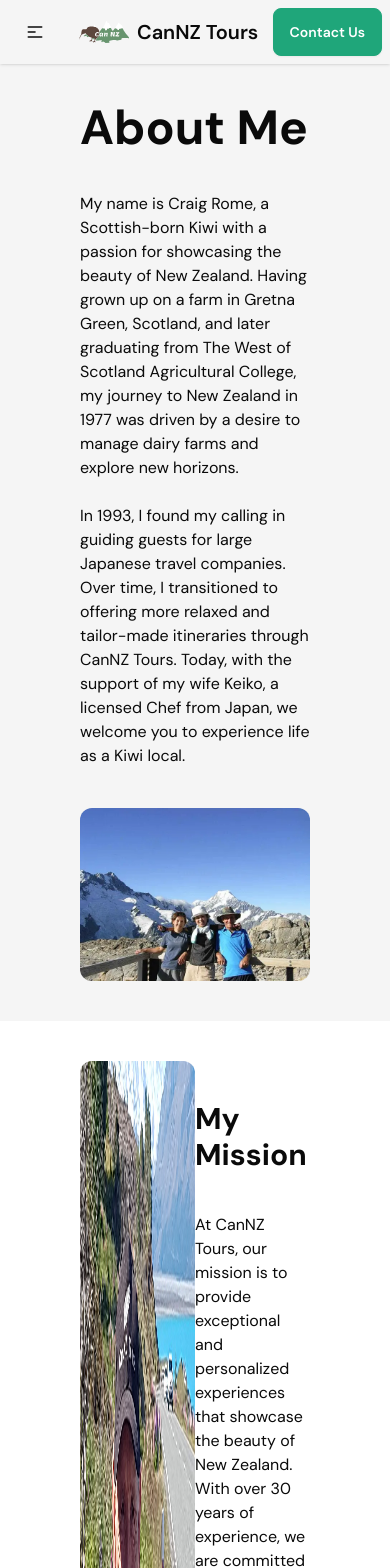
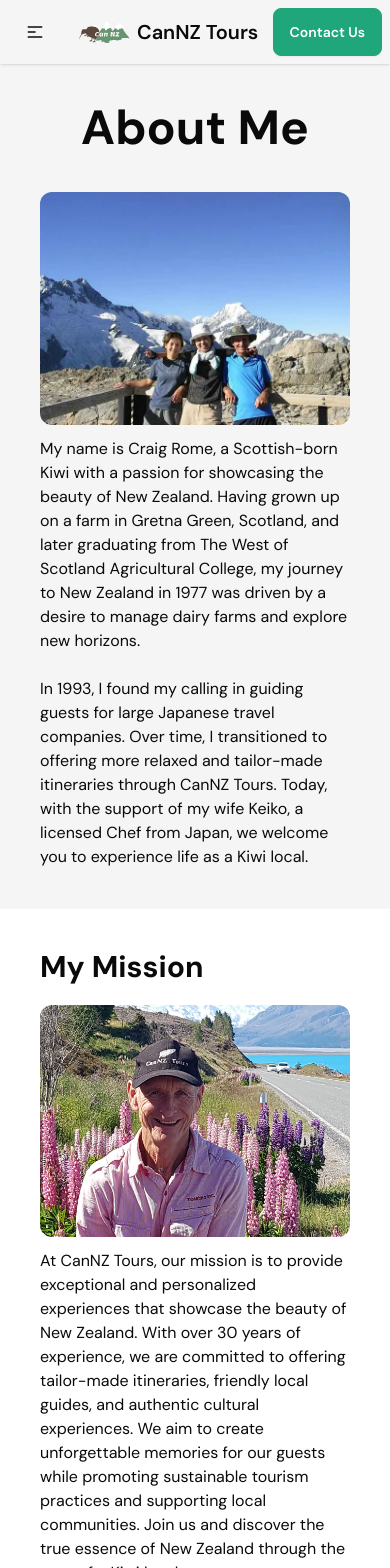
Before and after one commit to lukestynes/cannztours, a Next.js app: page /about in a window 390 px wide. Shown: the top 1568 px of the page. Built offline with nearby package versions, Linux system fonts and the light colour scheme.

Commit message:
mobile stylinbg

```diff
--- a/src/app/about/page.tsx
+++ b/src/app/about/page.tsx
@@ -32,12 +32,21 @@ export default function AboutUsPage() {
   return (
     <div key="1">
       <div className="flex justify-center bg-neutral-100">
-        <div className="max-w-7xl justify-center px-20 py-10">
+        <div className="max-w-7xl justify-center px-10 py-10">
           <div className="grid gap-10 md:grid-cols-2">
             <div className="my-auto flex flex-col items-center">
-              <h1 className="w-full pb-10 text-left text-5xl font-bold">
+              <h1 className="w-full pb-10 text-center text-5xl font-bold md:text-left">
                 About Me
               </h1>
+              <div className="flex justify-center md:hidden">
+                <Image
+                  className="mb-3 rounded-xl"
+                  src="/images/about/hero.png"
+                  alt="Sunset photo"
+                  width="1000"
+                  height="900"
+                />
+              </div>
               <p>
                 My name is Craig Rome, a Scottish-born Kiwi with a passion for
                 showcasing the beauty of New Zealand. Having grown up on a farm
@@ -55,7 +64,7 @@ export default function AboutUsPage() {
                 we welcome you to experience life as a Kiwi local.
               </p>
             </div>
-            <div className="flex justify-center">
+            <div className="hidden justify-center md:flex">
               <Image
                 className="rounded-xl"
                 src="/images/about/hero.png"
@@ -67,10 +76,10 @@ export default function AboutUsPage() {
           </div>
         </div>
       </div>
-      <div className="flex justify-center px-20 py-10">
+      <div className="flex justify-center px-10 py-10">
         <div className="max-w-7xl">
-          <div className="grid grid-cols-2">
-            <div className="flex justify-center">
+          <div className="md:grid md:grid-cols-2">
+            <div className="hidden justify-center md:flex">
               <Image
                 className="rounded-xl"
                 src="/images/about/craig-shirt.jpg"
@@ -79,8 +88,18 @@ export default function AboutUsPage() {
                 height="400"
               />
             </div>
-            <div>
-              <h3 className="my-10 text-3xl font-bold">My Mission</h3>
+            <div className="flex items-center">
+              <div className="">
+                <h3 className="pb-5 text-3xl font-bold">My Mission</h3>
+                <div className="flex justify-center md:hidden">
+                  <Image
+                    className="mb-3 rounded-xl"
+                    src="/images/about/craig-shirt.jpg"
+                    alt="Craig and Keiko"
+                    width="400"
+                    height="400"
+                  />
+                </div>
                 <p>
                   At CanNZ Tours, our mission is to provide exceptional and
                   personalized experiences that showcase the beauty of New
@@ -88,15 +107,16 @@ export default function AboutUsPage() {
                   offering tailor-made itineraries, friendly local guides, and
                   authentic cultural experiences. We aim to create unforgettable
                   memories for our guests while promoting sustainable tourism
-                practices and supporting local communities. Join us and discover
-                the true essence of New Zealand through the eyes of a Kiwi
-                local.
+                  practices and supporting local communities. Join us and
+                  discover the true essence of New Zealand through the eyes of a
+                  Kiwi local.
                 </p>
               </div>
             </div>
           </div>
         </div>
-      <div className="flex justify-center bg-neutral-100 px-20 py-10">
+      </div>
+      <div className="flex justify-center bg-neutral-100 px-10 py-5">
         <div className="max-w-7xl">
           <h2 className="my-10 text-center text-4xl font-bold">
             Why Book With Us?
@@ -123,16 +143,13 @@ export default function AboutUsPage() {
             ))}
           </div>
           <div className="mt-10 flex justify-center">
-            <Link
-              href="/contact-us"
-              className="btn btn-primary mr-2 text-white"
-            >
-              Get in Touch
+            <Link href="/tours" className="btn btn-primary mr-2 text-white">
+              View our Tours
             </Link>
           </div>
         </div>
       </div>
-      <div className="w-full justify-center px-20 pb-20">
+      <div className="hidden w-full justify-center px-20 pb-20 md:block">
         <div>
           <h2 className="mb-20 mt-10 text-center text-4xl font-bold">
             Testimonials
--- a/src/app/tours/page.tsx
+++ b/src/app/tours/page.tsx
@@ -47,7 +47,7 @@ const tourCards = [
 export default function ToursPage() {
   return (
     <div>
-      <div className="flex justify-center px-20 py-10">
+      <div className="flex justify-center px-10 py-10">
         <div className="grid max-w-7xl gap-10 md:grid-cols-2">
           <div className="my-auto flex flex-col items-center">
             <h1 className="w-full pb-10 text-left text-5xl font-bold">
@@ -83,7 +83,7 @@ export default function ToursPage() {
       </div>
       <div
         id="custom"
-        className="flex justify-center bg-neutral-100 px-20 py-10"
+        className="flex justify-center bg-neutral-100 px-10 py-10"
       >
         <div className="max-w-7xl">
           <h2 className="mb-5 text-center text-4xl font-bold">
```
Lines whose indentation alone changed are shown as unchanged.
